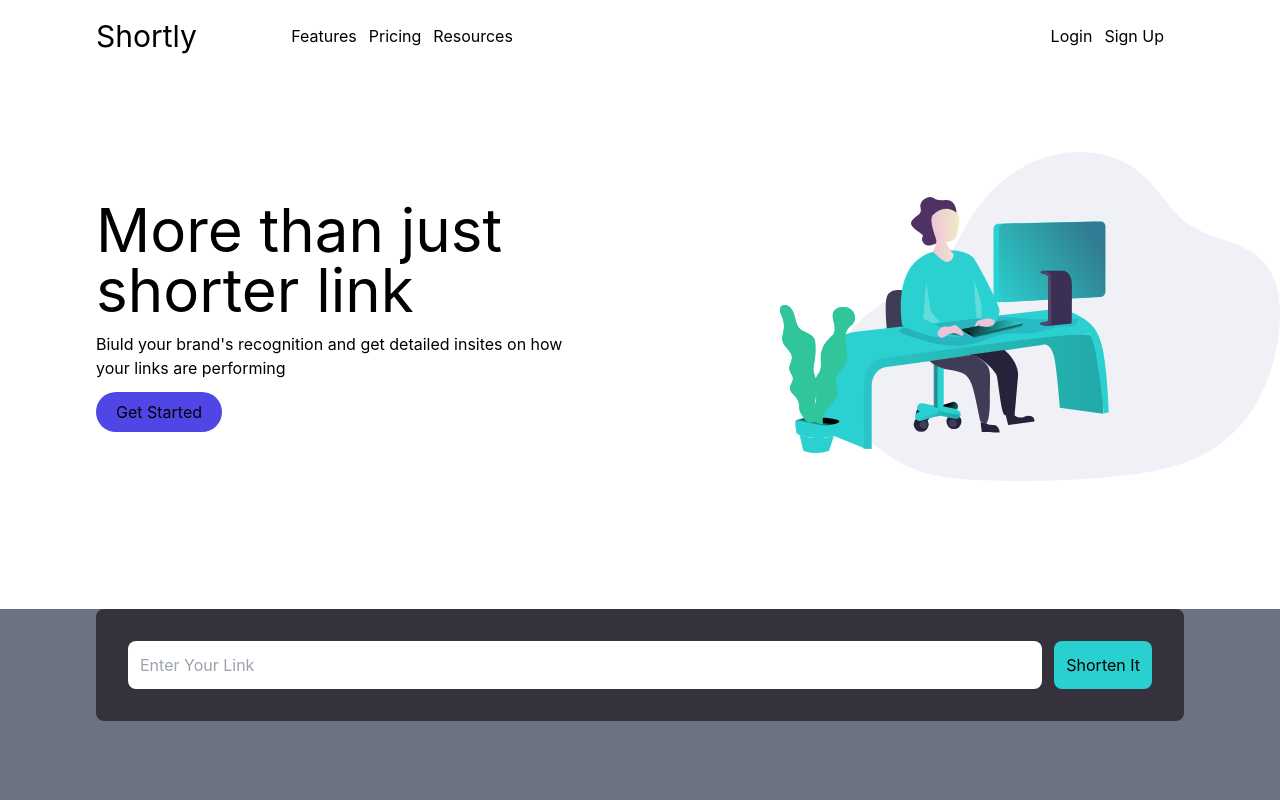
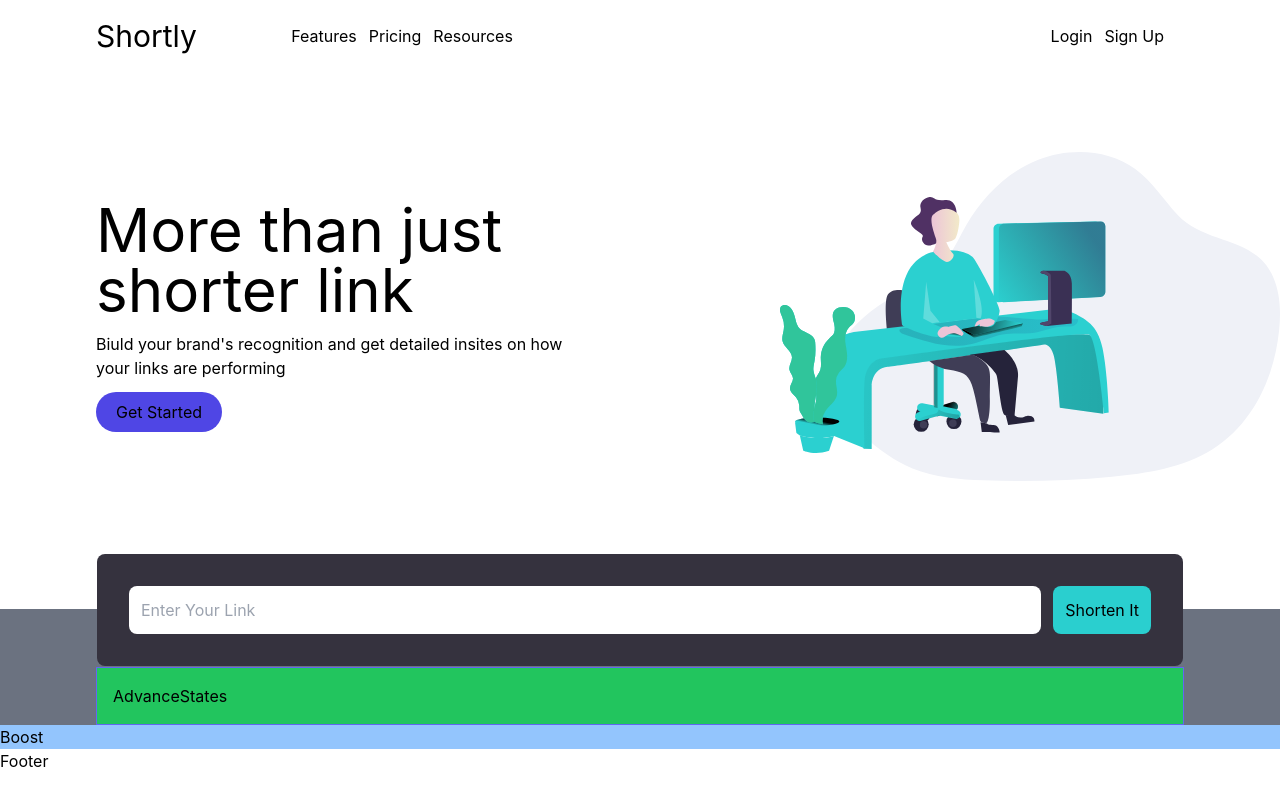
Before and after one commit to Mohimenol-Islam-Munna/URL_SHORTENING, a React (Create React App) app: page / in a window 1280 px wide. Shown: the top 800 px of the page. Built offline with nearby package versions, Linux system fonts and the light colour scheme.

Commit message:
link shorten section completed

```diff
--- a/src/components/AdvanceStates.js
+++ b/src/components/AdvanceStates.js
@@ -3,7 +3,7 @@ import React from "react";
 const AdvanceStates = () => {
   return (
     <>
-      <div className="border border-indigo-500 p-4 bg-green-500 my-20">
+      <div className="border border-indigo-500 p-4 bg-green-500">
         AdvanceStates
       </div>{" "}
     </>
--- a/src/components/Shortening.js
+++ b/src/components/Shortening.js
@@ -68,10 +68,18 @@ const Shortening = () => {
     }
   }, [multipleShortLink]);
 
+  useEffect(() => {
+    let targetElement = document.getElementById("inputElement");
+
+    console.log("targetElement height: ", targetElement.clientHeight);
+  }, []);
+
   return (
     <>
-      <div className="">
-        <div className="w-full bg-[#35323E] p-8 rounded-lg">
+      <div id="inputElement" className="border border-transparent">
+        <div
+          className={`w-full bg-[#35323E] p-8 rounded-lg -mt-[85px] sm:-mt-[56px]`}
+        >
           <div className="rounded-md flex flex-col sm:flex-row gap-3">
             <div className="flex-grow">
               <input
@@ -100,10 +108,13 @@ const Shortening = () => {
         </div>
       </div>
 
-      <div className="">
+      <div>
         {multipleShortLink.length > 0
           ? multipleShortLink.map((link, index) => (
-              <div key={index} className="bg-gray-300 p-4 mt-2 flex rounded-lg items-center">
+              <div
+                key={index}
+                className="bg-gray-300 p-4 mt-2 flex rounded-lg items-center"
+              >
                 <p className="flex-grow">{link.short_link}</p>
                 <CopyToClipboard text={link.short_link}>
                   <button className="text-red-500 border-2 py-2 px-3 rounded-lg">
```
